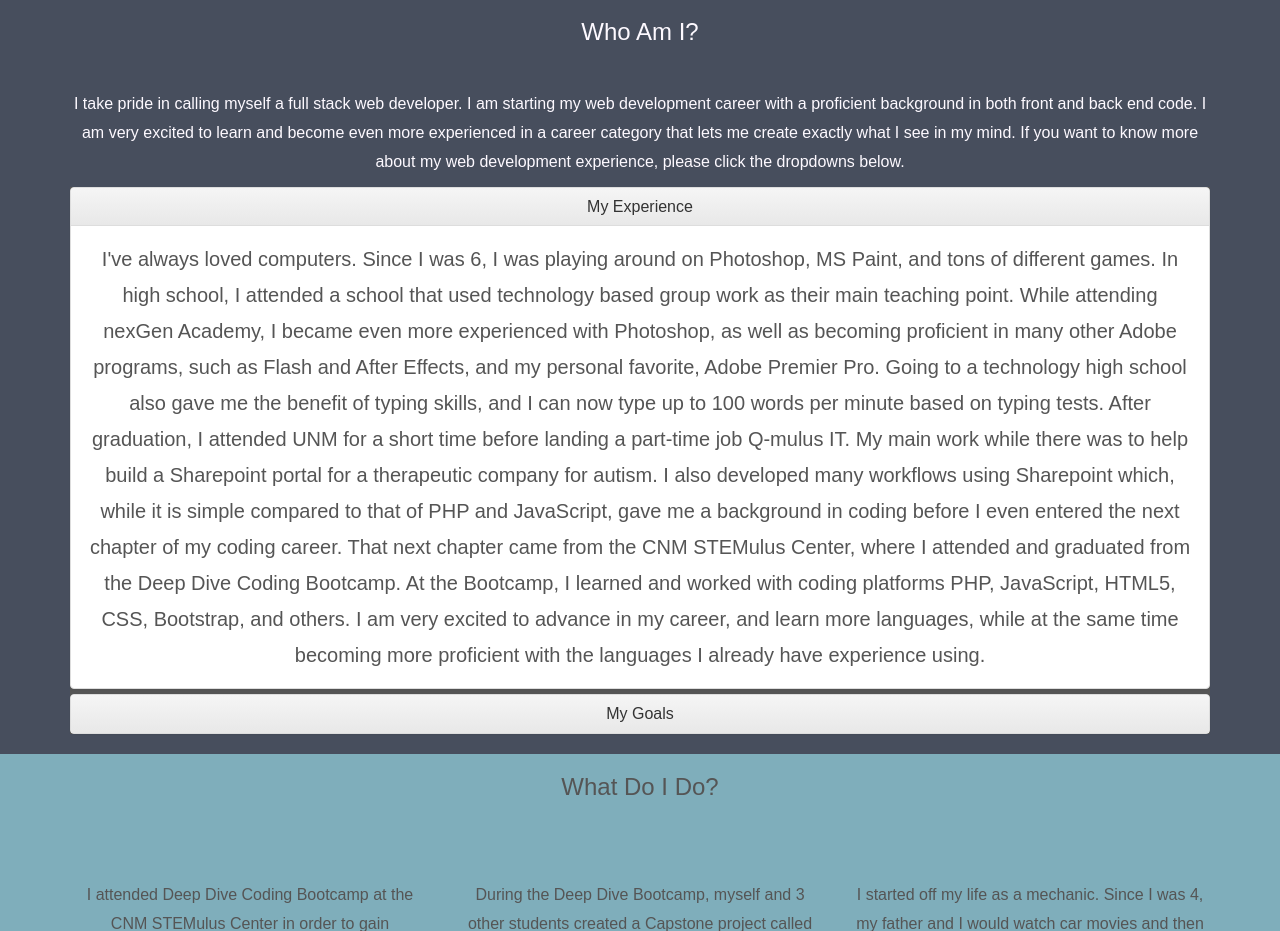
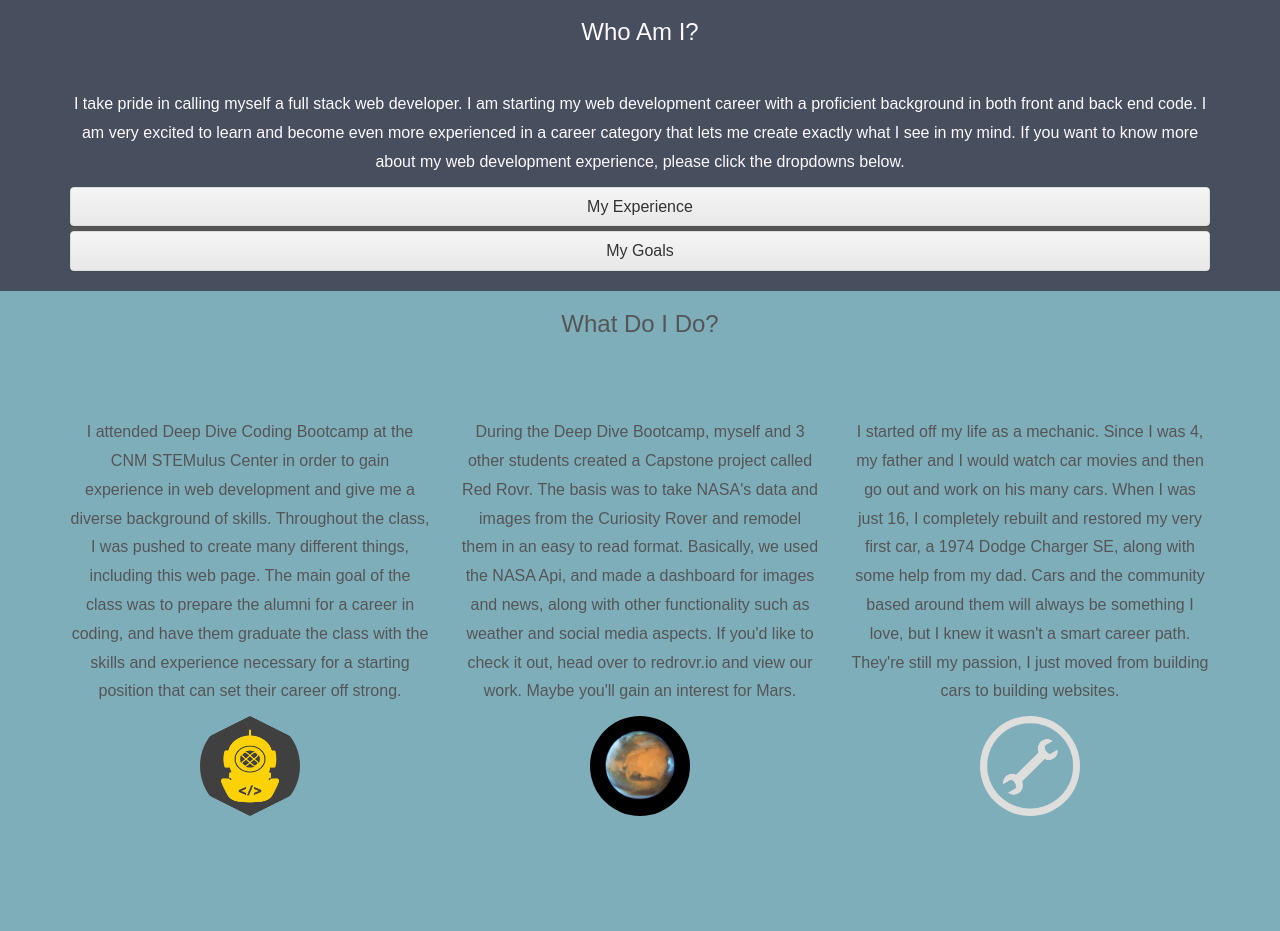
Before and after one commit to jordanv215/moparvinson-jordanpwp, a PHP site: page / in a window 1280 px wide. Shown: the part 569-1500 px from the top of the page. After the commit the page ends 1385 px from the top, so only its background shows below. Run offline with PHP 8.4, Linux system fonts and the light colour scheme; some libraries are stand-ins or nearby versions.

Commit message:
Fixed accordion

```diff
--- a/public_html/index.php
+++ b/public_html/index.php
@@ -92,7 +92,7 @@
 								</a>
 							</h4>
 						</div>
-						<div id="collapseOne" class="panel-collapse collapse in" role="tabpanel" aria-labelledby="headingOne">
+						<div id="collapseOne" class="panel-collapse collapse" role="tabpanel" aria-labelledby="headingOne">
 							<div class="panel-body">
 								I've always loved computers. Since I was 6, I was playing around on Photoshop, MS Paint, and tons of different games. In high school, I attended a school that used technology based group work as their main teaching point. While attending nexGen Academy, I became even more experienced with Photoshop, as well as becoming proficient in many other Adobe programs, such as Flash and After Effects, and my personal favorite, Adobe Premier Pro. Going to a technology high school also gave me the benefit of typing skills, and I can now type up to 100 words per minute based on typing tests. After graduation, I attended UNM for a short time before landing a part-time job Q-mulus IT. My main work while there was to help build a Sharepoint portal for a therapeutic company for autism. I also developed many workflows using Sharepoint which, while it is simple compared to that of PHP and JavaScript, gave me a background in coding before I even entered the next chapter of my coding career. That next chapter came from the CNM STEMulus Center, where I attended and graduated from the Deep Dive Coding Bootcamp. At the Bootcamp, I learned and worked with coding platforms PHP, JavaScript, HTML5, CSS, Bootstrap, and others. I am very excited to advance in my career, and learn more languages, while at the same time becoming more proficient with the languages I already have experience using.
 							</div>
```
